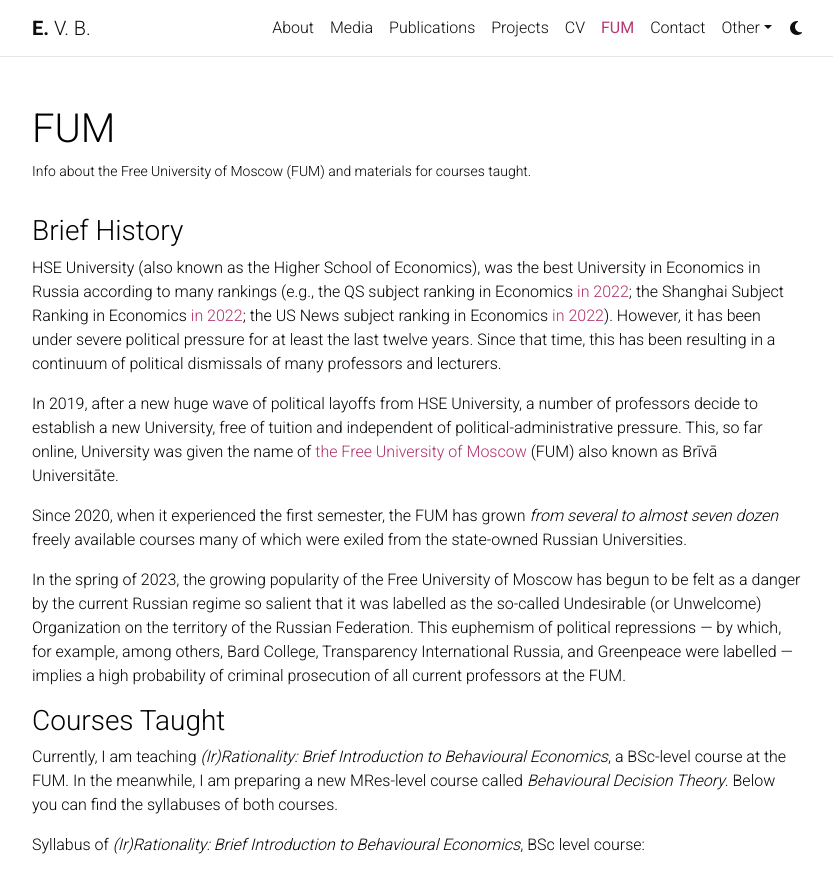
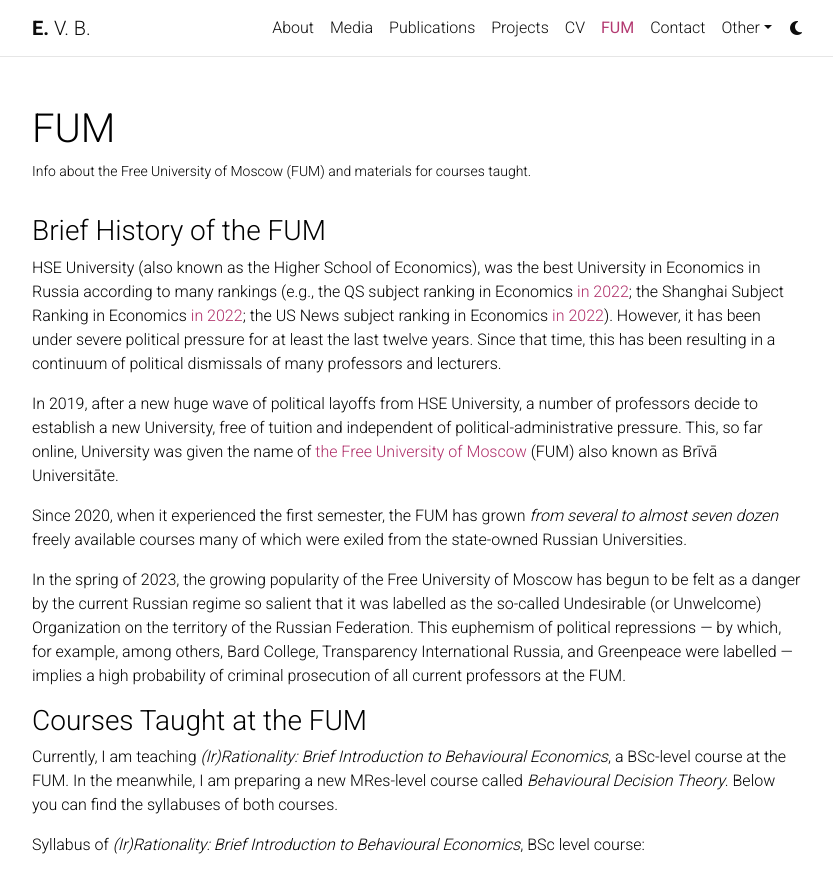
Before and after one commit to egorbronnikov/egorbronnikov.github.io, a Jekyll site: the page built from _pages/teaching.md, in a window 1280 px wide and 1313 px high, cut to the strip 0-869 px from the top of the window. Shown: the whole strip, without its empty margins (223-1056 px from the left). Built offline with Jekyll 4.4.1, drawn with Linux system fonts in a browser that asks for light colours; comment, search, counter and statistics services are not loaded; a style sheet for code colours, icons or effects is not loaded.

Commit message:
Update teaching.md

```diff
--- a/_pages/teaching.md
+++ b/_pages/teaching.md
@@ -7,7 +7,7 @@
 nav_order: 4
 ---
 
-### Brief History
+### Brief History of the FUM
 
 HSE University (also known as the Higher School of Economics), was the best University in Economics in Russia according to many rankings (e.g., the QS subject ranking in Economics [in 2022](https://www.topuniversities.com/university-rankings/university-subject-rankings/2022/economics-econometrics?&countries=ru); the Shanghai Subject Ranking in Economics [in 2022](https://www.shanghairanking.com/rankings/gras/2022/RS0501); the US News subject ranking in Economics [in 2022](https://www.usnews.com/education/best-global-universities/search?region=europe&country=russia&subject=economics-business)). However, it has been under severe political pressure for at least the last twelve years. Since that time, this has been resulting in a continuum of political dismissals of many professors and lecturers.
 
@@ -21,7 +21,7 @@
 
 
 
-### Courses Taught
+### Courses Taught at the FUM
 
 Currently, I am teaching _(Ir)Rationality: Brief Introduction to Behavioural Economics_, a BSc-level course at the FUM.
 In the meanwhile, I am preparing a new MRes-level course called _Behavioural Decision Theory_. Below you can find the syllabuses of both courses.
```
